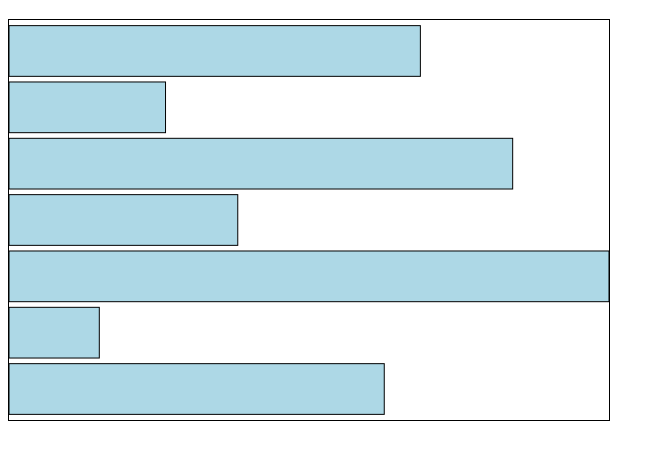
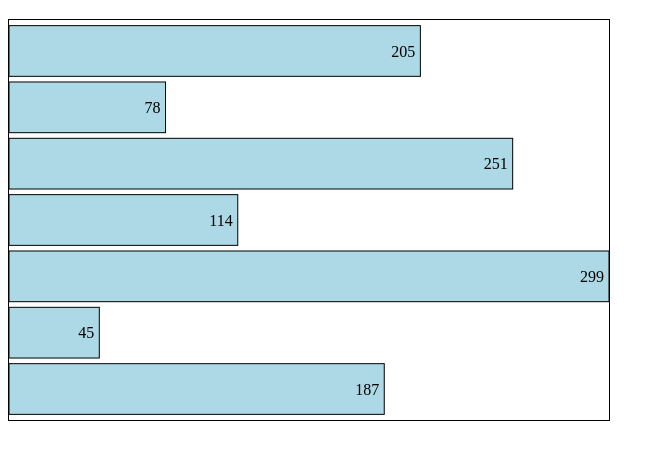
Before and after one commit to caiogd20/d3js, a plain HTML site: page index.html in a window 1280 px wide. Shown: the part 61-520 px from the top of the page, without its empty margins (0-665 px from the left). Drawn offline with nearby package versions, Linux system fonts and the light colour scheme.

Commit message:
grafico de baras com d3js usando fgv

```diff
--- a/script.js
+++ b/script.js
@@ -24,3 +24,13 @@ svg.selectAll('.barra')
     .attr('y', (d, i) => fny(i))
     .attr('width', d => fnx(d))
     .attr('height', fny.bandwidth());
+svg.selectAll('.rotulo')
+    .data(dados)
+    .enter()
+    .append('text')
+    .attr('class', 'rotulo')
+    .text((d)=>d)
+    .attr('x', (d)=>fnx(d))
+    .attr('dx', -5)
+    .attr('y', (d,i) => fny(i))
+    .attr('dy',(d,i) => fny(1)*0.5 );
--- a/style.css
+++ b/style.css
@@ -7,3 +7,6 @@
     fill: lightblue;
     stroke: black;
 }
+.rotulo{
+    text-anchor: end;
+}
```
